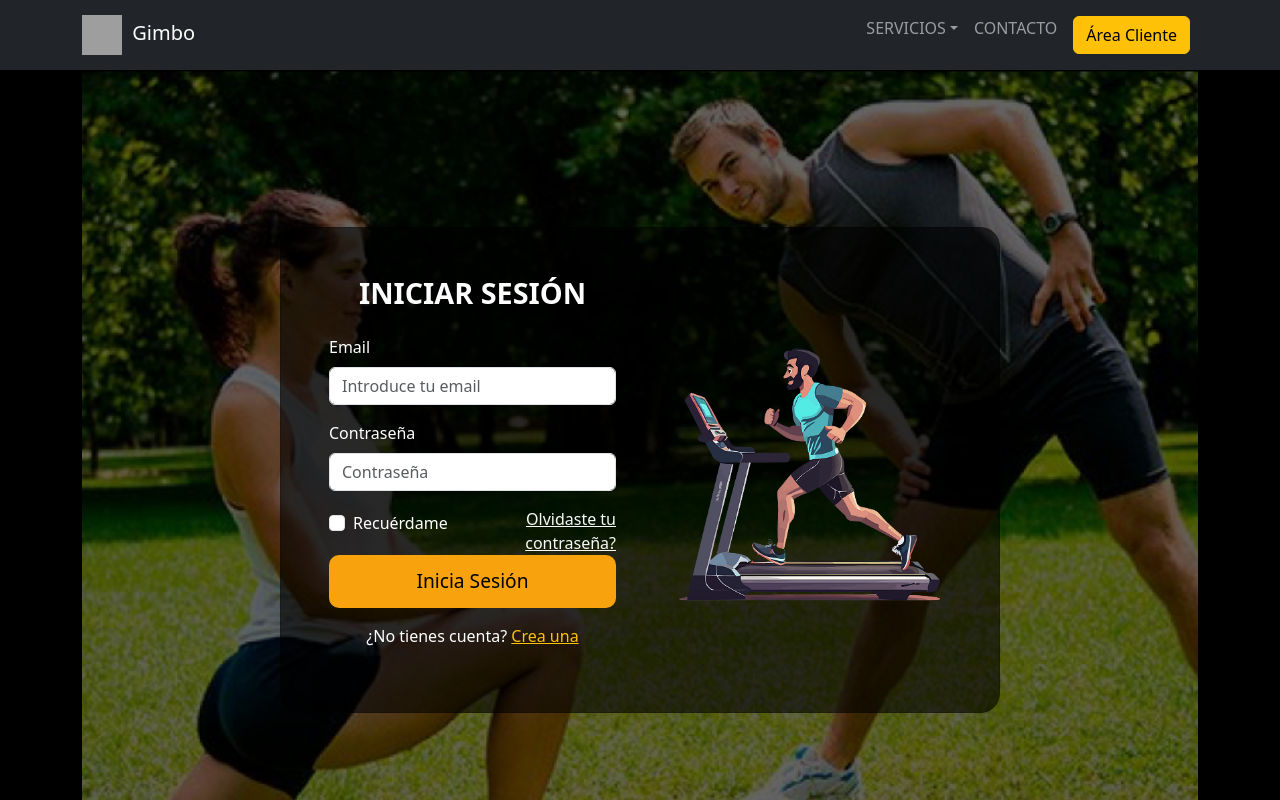
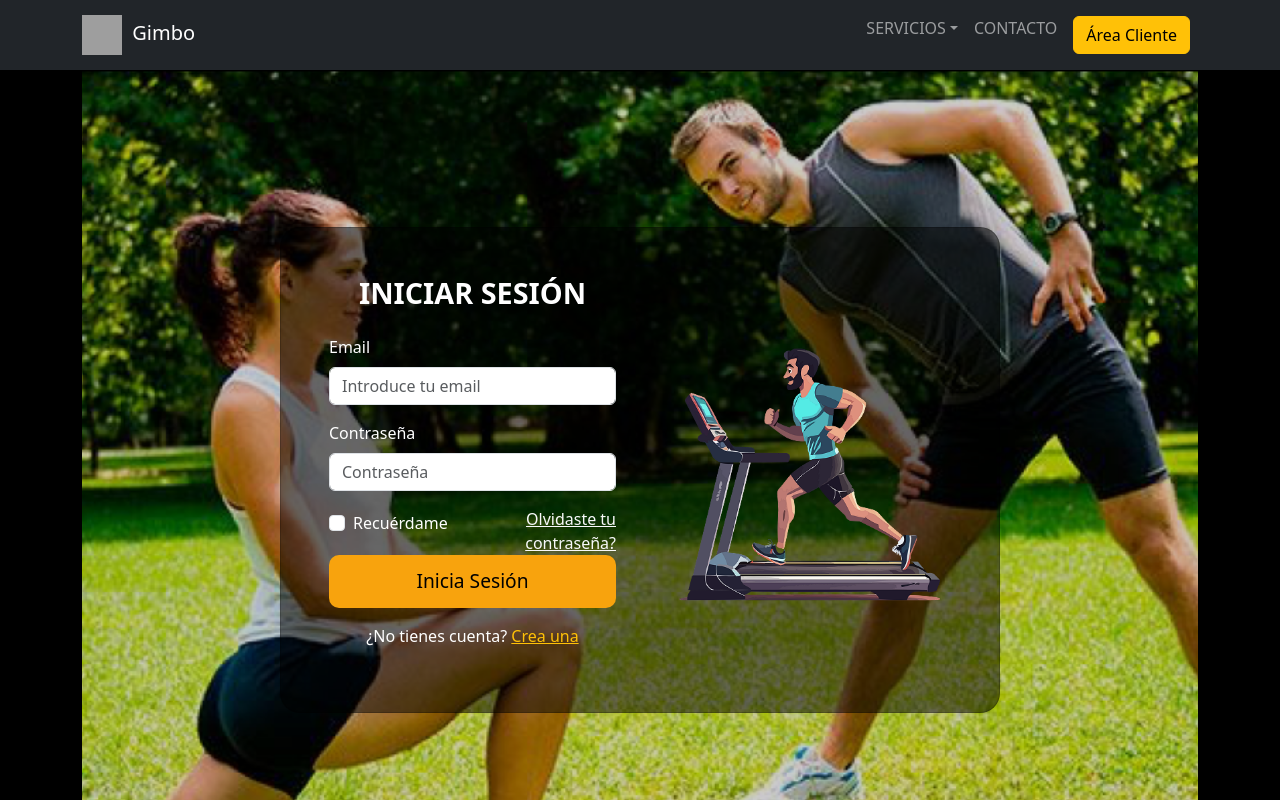
Before and after one commit to CarlosHeGo/Gym-React-bootstrap, a React (Create React App) app: page /cliente in a window 1280 px wide. Shown: the top 800 px of the page. Built offline with nearby package versions, Linux system fonts and the light colour scheme; grey boxes are pictures that could not be loaded; the HTML template or start-up script is replaced by a standard one.

Commit message:
Update AreaCliente.js

```diff
--- a/src/Components/AreaCliente.js
+++ b/src/Components/AreaCliente.js
@@ -13,25 +13,13 @@ function AreaCliente() {
         position: "relative",
       }}
     >
-      {/* Capa de oscurecimiento */}
-      <div
-        style={{
-          position: "absolute",
-          top: 0,
-          left: 0,
-          width: "100%",
-          height: "100%",
-          background: "rgba(0, 0, 0, 0.5)",
-        }}
-      ></div>
-
       <Container className="position-relative">
         <Row className="justify-content-center">
           <Col md={10} lg={8}>
             <Card
               className="p-4"
               style={{
-                background: "rgba(0, 0, 0, 0.6)",
+                background: "rgba(0, 0, 0, 0.5)",
                 borderRadius: "20px",
                 color: "white",
                 display: "flex",
@@ -40,13 +28,19 @@ function AreaCliente() {
             >
               <Row className="g-0 align-items-center">
                 <Col lg={6} className="p-4">
-                  <h2 className="text-center mb-4" style={{ fontSize: "1.8rem", fontWeight: "bold" }}>
+                  <h2
+                    className="text-center mb-4"
+                    style={{ fontSize: "1.8rem", fontWeight: "bold" }}
+                  >
                     INICIAR SESIÓN
                   </h2>
                   <Form>
                     <Form.Group className="mb-3" controlId="formGroupEmail">
                       <Form.Label>Email</Form.Label>
-                      <Form.Control type="email" placeholder="Introduce tu email" />
+                      <Form.Control
+                        type="email"
+                        placeholder="Introduce tu email"
+                      />
                     </Form.Group>
                     <Form.Group className="mb-3" controlId="formGroupPassword">
                       <Form.Label>Contraseña</Form.Label>
@@ -59,7 +53,9 @@ function AreaCliente() {
                         </Form.Group>
                       </Col>
                       <Col className="text-end">
-                        <a href="404" className="text-light">Olvidaste tu contraseña?</a>
+                        <a href="404" className="text-light">
+                          Olvidaste tu contraseña?
+                        </a>
                       </Col>
                     </Row>
                     <Button
@@ -76,7 +72,10 @@ function AreaCliente() {
                       Inicia Sesión
                     </Button>
                     <p className="text-center mt-3">
-                      ¿No tienes cuenta? <a href="404" className="text-warning">Crea una</a>
+                      ¿No tienes cuenta?{" "}
+                      <a href="404" className="text-warning">
+                        Crea una
+                      </a>
                     </p>
                   </Form>
                 </Col>
```
